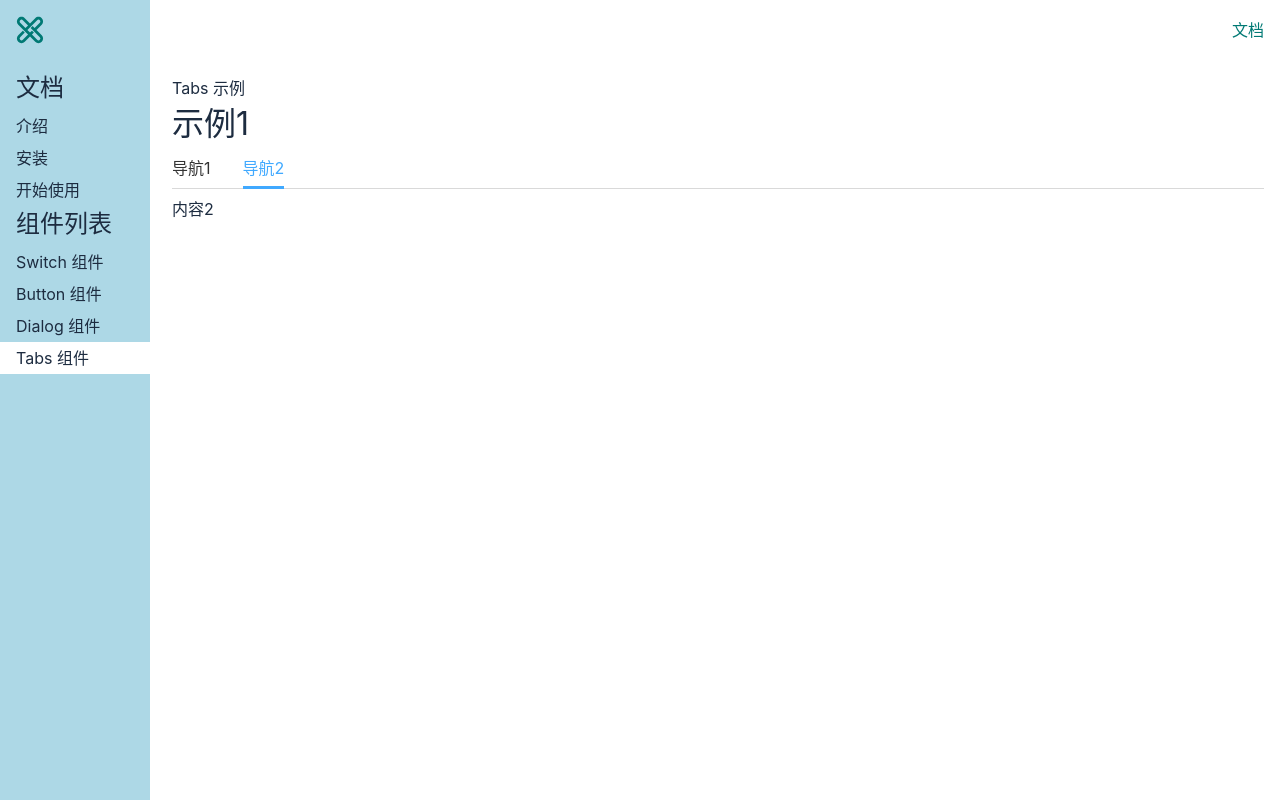
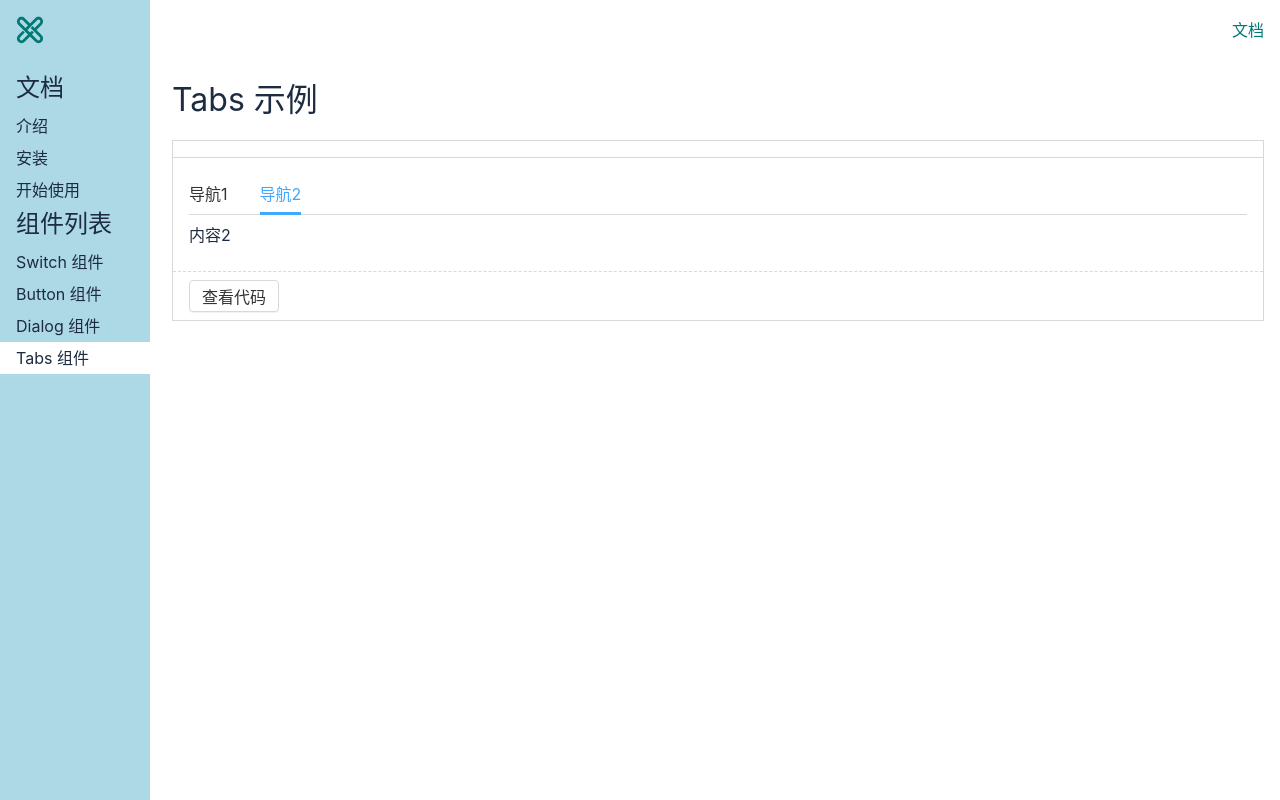
Before and after one commit to xinchi-H/Vue3-xc-Ui, a Vue app: page /#/doc/tabs in a window 1280 px wide. Built offline with nearby package versions, Linux system fonts and the light colour scheme.

Commit message:
🎨 优化TabsDemo

```diff
--- a/src/components/ButtonDemo.vue
+++ b/src/components/ButtonDemo.vue
@@ -1,6 +1,6 @@
 <template>
   <div>
-    Button 示例
+    <h1>Button 示例</h1>
     <Demo :component="Button1Demo" />
     <Demo :component="Button2Demo" />
     <Demo :component="Button3Demo" />
--- a/src/components/DialogDemo.vue
+++ b/src/components/DialogDemo.vue
@@ -1,5 +1,5 @@
 <template>
-  <div>Dialog 示例</div>
+  <h1>Dialog 示例</h1>
   <Demo :component="Dialog1Demo" />
   <Demo :component="Dialog2Demo" />
 </template>
--- /dev/null
+++ b/src/components/Tabs1.demo.vue
@@ -0,0 +1,33 @@
+<demo>
+常规用法
+</demo>
+
+<template>
+  <Tabs v-model:selected="selected">
+    <Tab title="导航1">内容1</Tab>
+    <Tab title="导航2">内容2</Tab>
+  </Tabs>
+</template>
+
+<script lang="ts">
+/**
+ * Dialog1.demo
+ */
+import { ref } from 'vue';
+import Tabs from '../lib/Tabs.vue';
+import Tab from '../lib/Tab.vue';
+
+export default {
+  name: 'Dialog1.demo',
+  components: {
+    Tabs,
+    Tab,
+  },
+  setup() {
+    const selected = ref('导航2');
+    return {
+      selected,
+    };
+  },
+}
+</script>
--- a/src/components/TabsDemo.vue
+++ b/src/components/TabsDemo.vue
@@ -1,32 +1,23 @@
 <template>
-  <div>
-    Tabs 示例
-  </div>
-  <h1>示例1</h1>
-  <Tabs v-model:selected="selected">
-    <Tab title="导航1">内容1</Tab>
-    <Tab title="导航2">内容2</Tab>
-  </Tabs>
+  <h1>Tabs 示例</h1>
+  <Demo :component="Tabs1Demo" />
 </template>
 
 <script lang="ts">
 /**
  * Tabs示例
  */
-import { ref } from 'vue';
-import Tabs from '../lib/Tabs.vue';
-import Tab from '../lib/Tab.vue';
+import Demo from './Demo.vue';
+import Tabs1Demo from './Tabs1.demo.vue';
 
 export default {
   name: "TabsDemo",
   components: {
-    Tabs,
-    Tab,
+    Demo,
   },
   setup() {
-    const selected = ref('导航2');
     return {
-      selected,
+      Tabs1Demo,
     };
   },
 };
```
